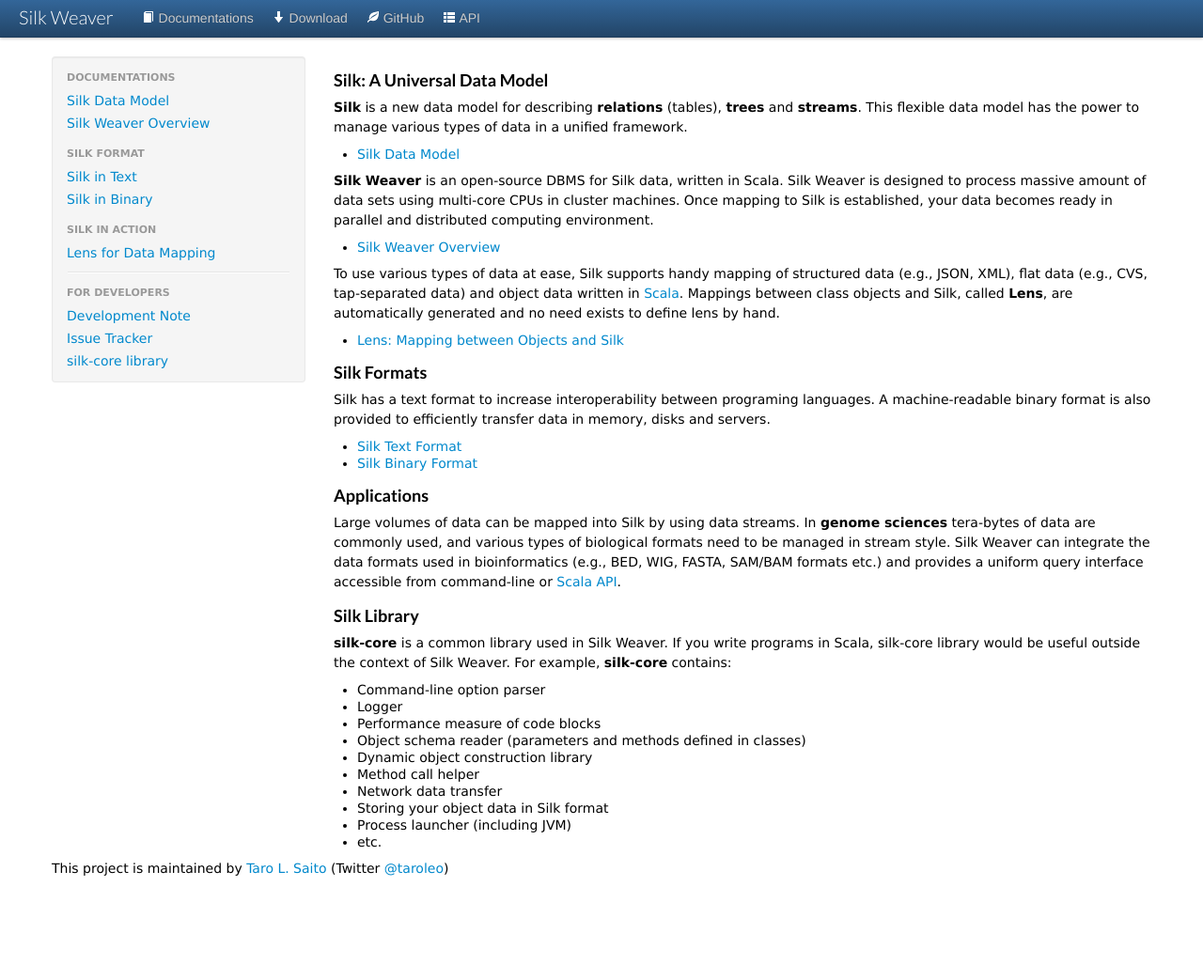
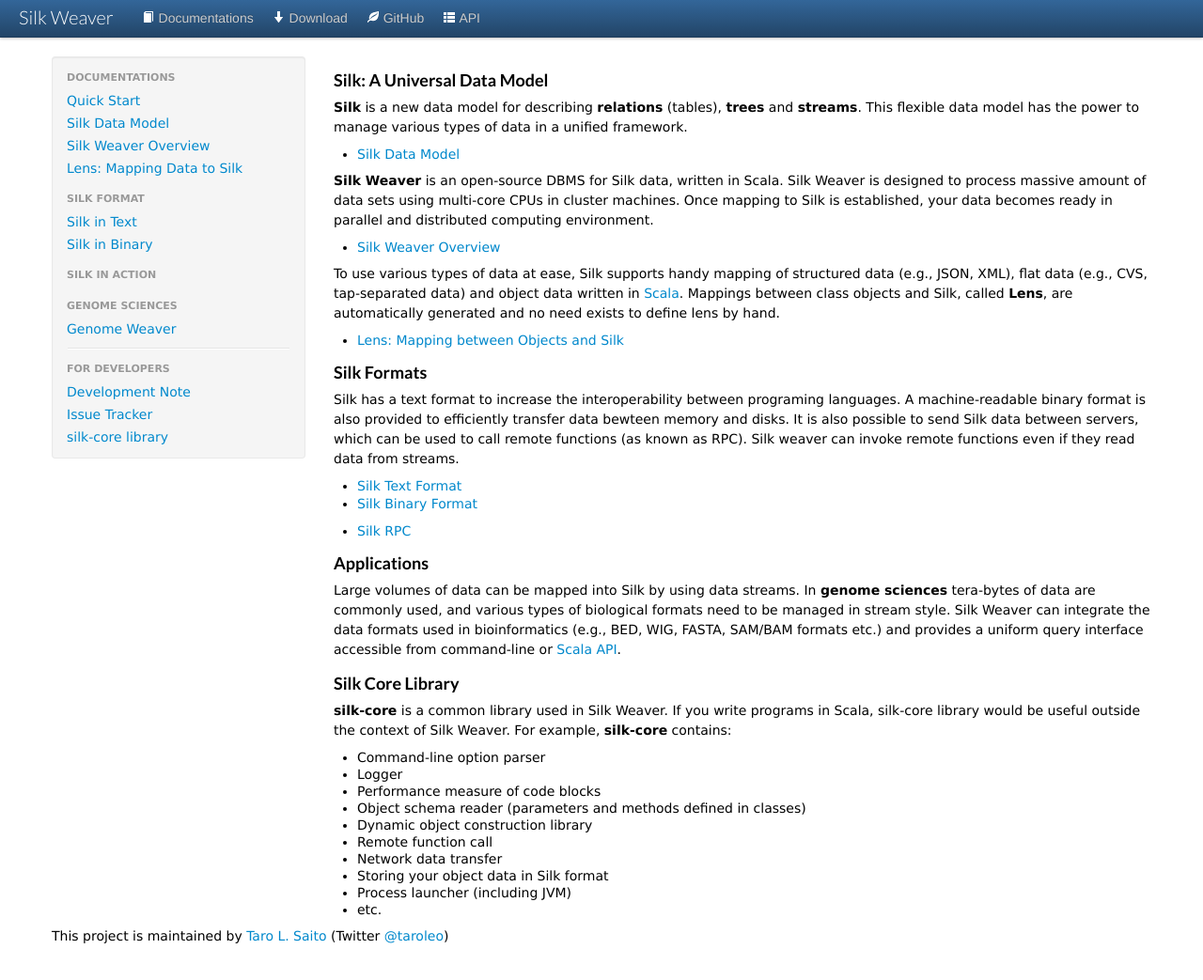
Before and after one commit to xerial/silk, a Jekyll site: the page built from index.md, in a window 1280 px wide and 1056 px high. Shown: the top 1043 px of the window at 94% size. Built offline with Jekyll 4.4.1, drawn with Linux system fonts in a browser that asks for light colours; Markdown is read by kramdown in place of the engine named in the settings.

Commit message:
Edit top page

```diff
--- a/_includes/sidenav.html
+++ b/_includes/sidenav.html
@@ -6,13 +6,16 @@
 <div class="well sidebar-nav">
 <ul class="nav nav-list">
  <li class="nav-header">Documentations</li>
+ <li><a href="{{ BASE_PATH }}/quickstart.html">Quick Start</a></li>
  <li><a href="{{ BASE_PATH }}/model.html">Silk Data Model</a></li>
  <li><a href="{{ BASE_PATH }}/weaver.html">Silk Weaver Overview</a></li>
+ <li><a href="{{ BASE_PATH }}/lens.html">Lens: Mapping Data to Silk</a></li>
  <li class="nav-header">Silk Format</li>
  <li><a href="{{ BASE_PATH }}/text-format.html">Silk in Text</a></li>
  <li><a href="{{ BASE_PATH }}/binary-format.html">Silk in Binary</a></li>
  <li class="nav-header">Silk in Action</li>
- <li><a href="{{ BASE_PATH }}/lens.html">Lens for Data Mapping</a></li>
+ <li class="nav-header">Genome Sciences</li>
+ <li><a href="{{ BASE_PATH }}/genome-weaver.html">Genome Weaver</a></li>
  <li class="divider"></li>
  <li class="nav-header">For Developers</li>
  <li><a href="{{ BASE_PATH }}/development.html">Development Note</a></li>
--- a/index.md
+++ b/index.md
@@ -21,15 +21,17 @@ To use various types of data at ease, Silk supports handy mapping of structured
 
 ### Silk Formats
 
-Silk has a text format to increase interoperability between programing languages. A machine-readable binary format is also provided to efficiently transfer data in memory, disks and servers.
+Silk has a text format to increase the interoperability between programing languages. A machine-readable binary format is also provided to efficiently transfer data bewteen memory and disks. It is also possible to send Silk data between servers, which can be used to call remote functions (as known as RPC). Silk weaver can invoke remote functions even if they read data from streams.
 
 * [Silk Text Format](text-format.html)
 * [Silk Binary Format](binary-format.html)
 
+* [Silk RPC](rpc.html)
+
 ### Applications
 Large volumes of data can be mapped into Silk by using data streams. In **genome sciences** tera-bytes of data are commonly used, and various types of biological formats need to be managed in stream style. Silk Weaver can integrate the data formats used in bioinformatics (e.g., BED, WIG, FASTA, SAM/BAM formats etc.) and provides a uniform query interface accessible from command-line or [Scala API](.).
 
-### Silk Library
+### Silk Core Library
 **silk-core** is a common library used in Silk Weaver. If you write programs in Scala, silk-core library would be useful outside the context of Silk Weaver. For example, **silk-core** contains:
 
 * Command-line option parser
@@ -37,7 +39,7 @@ Large volumes of data can be mapped into Silk by using data streams. In **genome
 * Performance measure of code blocks
 * Object schema reader (parameters and methods defined in classes)
 * Dynamic object construction library
-* Method call helper
+* Remote function call
 * Network data transfer
 * Storing your object data in Silk format
 * Process launcher (including JVM)
```
